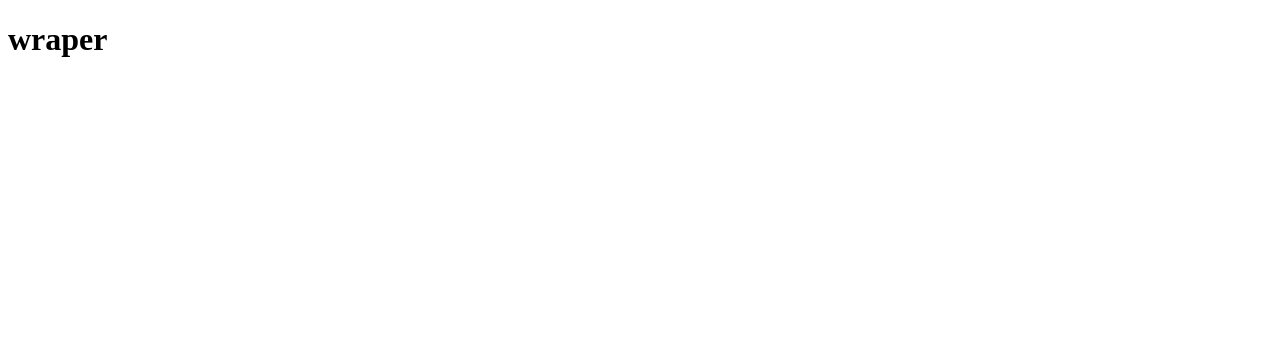
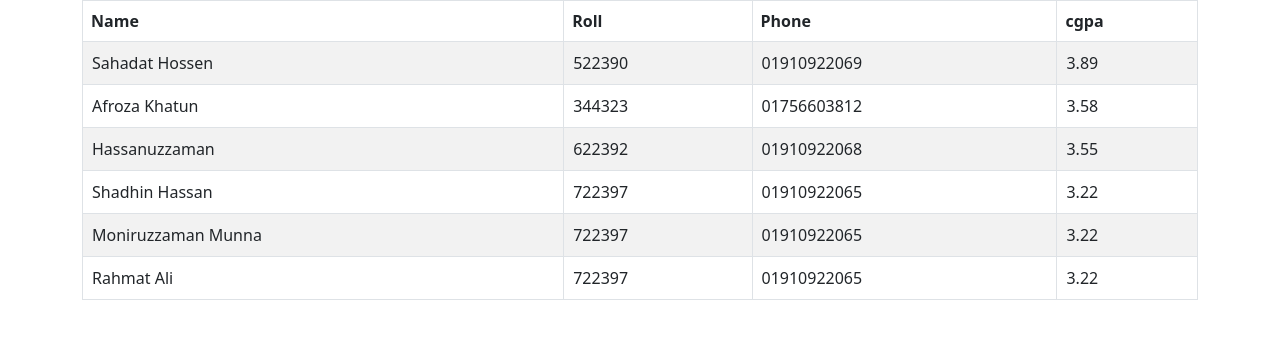
Before and after one commit to sahadatjh/react, a React (Create React App) app in the folder component-reuse/: page / in a window 1280 px wide. Shown: the top 338 px of the page. Built offline with nearby package versions, Linux system fonts and the light colour scheme.

Commit message:
student componet inside reusable table component

```diff
--- a/component-reuse/package.json
+++ b/component-reuse/package.json
@@ -6,6 +6,7 @@
     "@testing-library/jest-dom": "^5.16.5",
     "@testing-library/react": "^13.4.0",
     "@testing-library/user-event": "^13.5.0",
+    "bootstrap": "^5.2.3",
     "react": "^18.2.0",
     "react-dom": "^18.2.0",
     "react-scripts": "5.0.1",
--- /dev/null
+++ b/component-reuse/src/components/common/table.component.js
@@ -0,0 +1,13 @@
+import TableBody from "./tablebody.component";
+import TableHeader from "./tableheader.component";
+
+const Table = ({ columns, info }) => {
+    return (
+        <table className="table table-bordered table-striped table-hover">
+            <TableHeader columns={ columns } />
+            <TableBody columns={ columns } info={ info } />
+        </table>
+     );
+}
+
+export default Table;
--- /dev/null
+++ b/component-reuse/src/components/common/tablebody.component.js
@@ -0,0 +1,19 @@
+const TableBody = ({ columns, info: rows }) => {
+    return (
+        <tbody>
+            {
+                rows.map( row => (
+                    <tr>
+                        {
+                            columns.map( column => (
+                                <td>{column.content(row[column.path])}</td>
+                            ))
+                        }
+                    </tr>
+                ))
+            }
+        </tbody>
+     );
+}
+
+export default TableBody;
--- /dev/null
+++ b/component-reuse/src/components/common/tableheader.component.js
@@ -0,0 +1,13 @@
+const TableHeader = ({ columns }) => {
+    return (
+        <thead>
+            <tr>
+                {
+                    columns.map( item => <th>{item.label}</th> )
+                }
+            </tr>
+        </thead>
+     );
+}
+
+export default TableHeader;
--- /dev/null
+++ b/component-reuse/src/components/student.component.js
@@ -0,0 +1,28 @@
+import React, { Component } from 'react'
+import Table from './common/table.component'
+
+export default class Student extends Component {
+  state = {
+    students:[
+        {name:"Sahadat Hossen", roll:"522390", phone:"01910922069", cgpa:'3.89'},
+        {name:"Afroza Khatun", roll:"344323", phone:"01756603812", cgpa:'3.58'},
+        {name:"Hassanuzzaman", roll:"622392", phone:"01910922068", cgpa:'3.55'},
+        {name:"Shadhin Hassan", roll:"722397", phone:"01910922065", cgpa:'3.22'},
+        {name:"Moniruzzaman Munna", roll:"722397", phone:"01910922065", cgpa:'3.22'},
+        {name:"Rahmat Ali", roll:"722397", phone:"01910922065", cgpa:'3.22'},
+    ]
+  }
+
+  render() {
+    const columns = [
+        {label:"Name", path:'name', content: item => <td>{item}</td>},
+        {label:"Roll", path:'roll', content: item => <td>{item}</td>},
+        {label:"Phone", path:'phone', content: item => <td>{item}</td>},
+        {label:"cgpa", path:'cgpa', content: item => <td>{item}</td>},
+    ]
+
+    return (
+        <Table columns={columns} info={this.state.students} />
+    )
+  }
+}
--- a/component-reuse/src/index.js
+++ b/component-reuse/src/index.js
@@ -1,5 +1,6 @@
 import React from 'react';
 import ReactDOM from 'react-dom/client';
+import '../node_modules/bootstrap/dist/css/bootstrap.min.css';
 import Wraper from './wraper';
 
 const root = ReactDOM.createRoot(document.getElementById('root'));
--- a/component-reuse/src/wraper.js
+++ b/component-reuse/src/wraper.js
@@ -1,9 +1,13 @@
 import React, { Component } from 'react'
+import Student from './components/student.component'
 
 export default class Wraper extends Component {
   render() {
     return (
-      <h1>wraper</h1>
+        <div className='container'>
+
+            <Student/>
+        </div>
     )
   }
 }
```
Also changed, not shown: component-reuse/src/components/movie.component.js (added), 1 other file (tests, documents, lock files or other folders).
